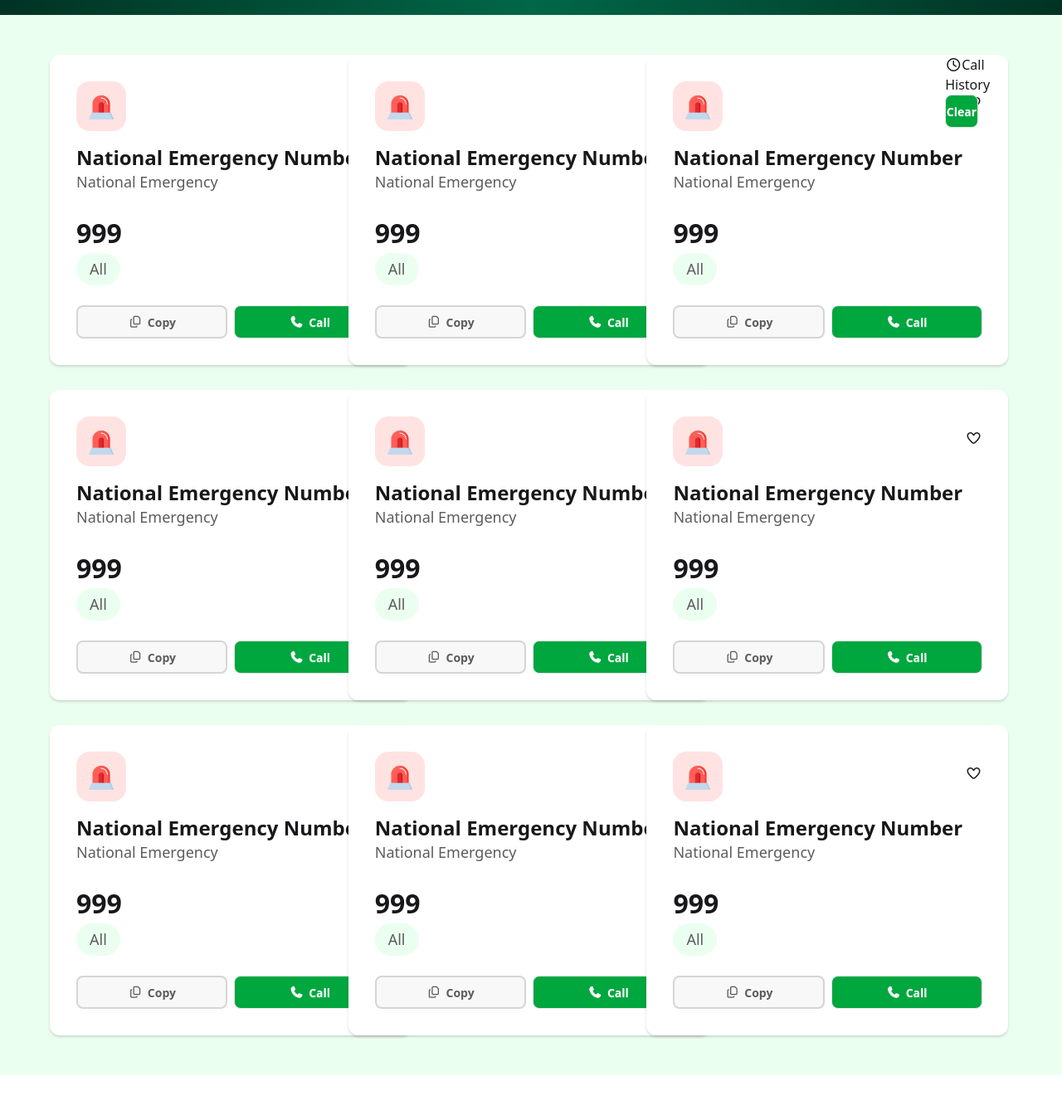
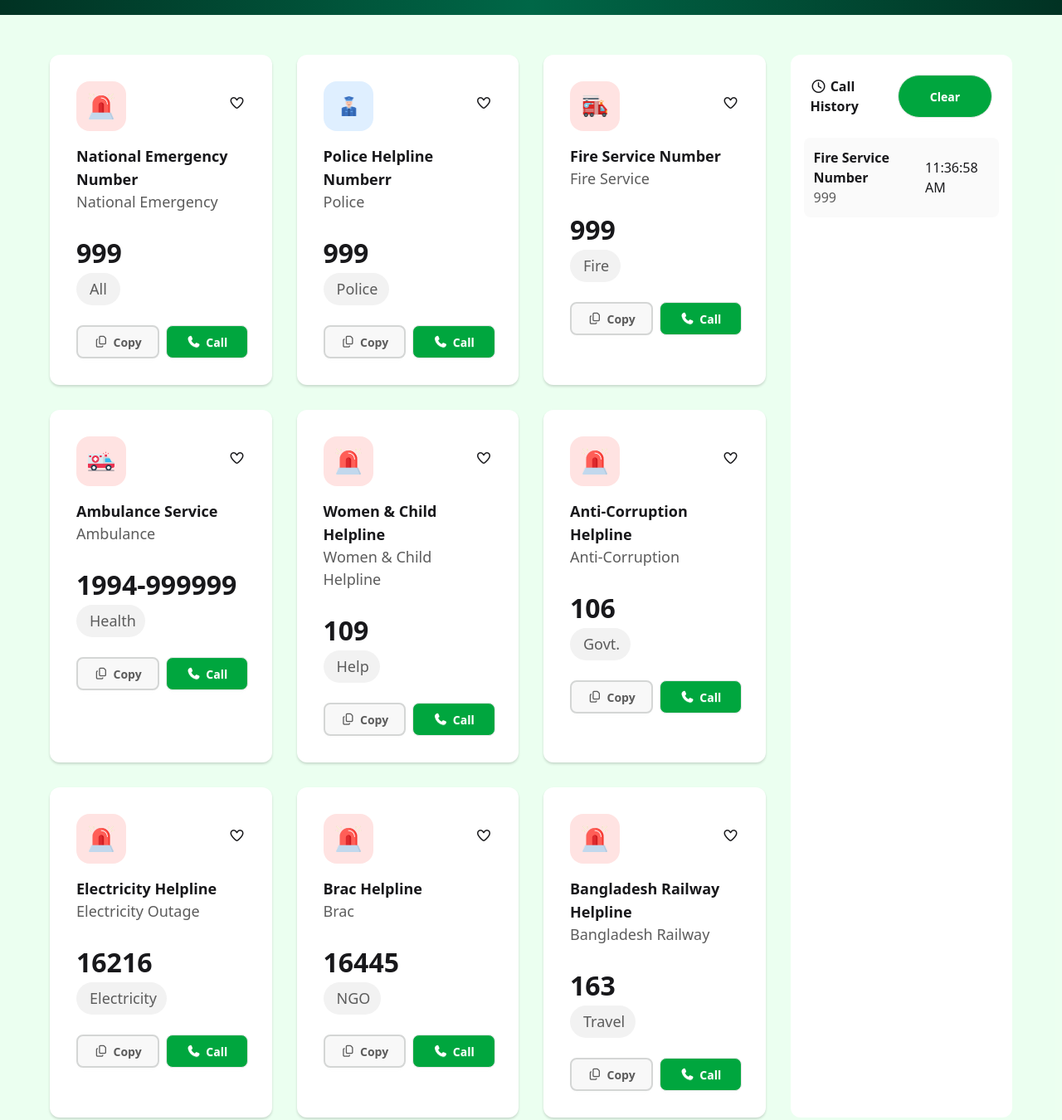
Before and after one commit to tayeeb-office/ph-mil05-mod28, a plain HTML site: page index.html in a window 1280 px wide. Shown: the part 310-1660 px from the top of the page at 83% size. Before the commit the page ends 1606 px from the top, so only its background shows below. Drawn offline with nearby package versions, Linux system fonts and the light colour scheme.

Commit message:
second commit

```diff
--- a/index.html
+++ b/index.html
@@ -68,13 +68,10 @@
     <!-- Cart Section  -->
     <main class="bg_color">
 
-        <section class="flex gap-[30px] mx-auto ">
-
-            <!-- Service Section  -->
-            <div class="my-[48px] grid grid-cols-3 gap-[30px]">
+        <section class=" w-[1120px] mx-auto py-[48px] grid grid-cols-4 gap-[30px] ">
 
                 <!-- National Emergency Number -->
-                <div class="shadow bg-white p-[32px] w-[436px] rounded-[12px]">
+                <div class="shadow bg-white p-[32px] rounded-[12px]">
                     <!-- Icons  -->
                     <div class="flex justify-between items-center">
                         <div class=" bg-[#FFE3E2] w-[60px] h-[60px] flex justify-center items-center rounded-[16px]"><img class="w-[32px] h-[32px]" src="assets/emergency.png" alt="emergency icon"></div>
@@ -82,13 +79,13 @@
                     </div>
                     <!-- Service headline  -->
                     <div class="mt-4">
-                        <h4 class="text-2xl font-bold">National Emergency Number</h4>
+                        <h4 class="text-lg font-bold">National Emergency Number</h4>
                         <p class="text-[18px] text-[#5C5C5C]">National Emergency</p>
                     </div>
                     <!-- Service number & category  -->
                     <div class="mt-6">
                         <h4 class="text-[32px] font-bold">999</h4>
-                        <div class="bg_color px-[16px] py-[6px] w-[53px] rounded-[9999px]"><p class="text-[18px] text-[#5C5C5C]" >All</p></div>
+                        <div class="bg-[#F2F2F2] px-[16px] py-[6px] w-[53px] rounded-[9999px]"><p class="text-[18px] text-[#5C5C5C]" >All</p></div>
                     </div>
                     <!-- Action Buttons  -->
                     <div class="flex gap-[8px] mt-6">
@@ -98,21 +95,21 @@
                 </div>
 
                 <!-- Police Helpline Number -->
-                <div class="shadow bg-white p-[32px] w-[436px] rounded-[12px]">
+                <div class="shadow bg-white p-[32px] rounded-[12px]">
                     <!-- Icons  -->
                     <div class="flex justify-between items-center">
-                        <div class=" bg-[#FFE3E2] w-[60px] h-[60px] flex justify-center items-center rounded-[16px]"><img class="w-[32px] h-[32px]" src="assets/emergency.png" alt="emergency icon"></div>
+                        <div class=" bg-[#DFEFFF] w-[60px] h-[60px] flex justify-center items-center rounded-[16px]"><img class="w-[32px] h-[32px]" src="assets/police.png" alt="emergency icon"></div>
                         <i class="fa-regular fa-heart h-[24px]"></i>
                     </div>
                     <!-- Service headline  -->
                     <div class="mt-4">
-                        <h4 class="text-2xl font-bold">National Emergency Number</h4>
-                        <p class="text-[18px] text-[#5C5C5C]">National Emergency</p>
+                        <h4 class="text-lg font-bold">Police Helpline Numberr</h4>
+                        <p class="text-[18px] text-[#5C5C5C]">Police</p>
                     </div>
                     <!-- Service number & category  -->
                     <div class="mt-6">
                         <h4 class="text-[32px] font-bold">999</h4>
-                        <div class="bg_color px-[16px] py-[6px] w-[53px] rounded-[9999px]"><p class="text-[18px] text-[#5C5C5C]" >All</p></div>
+                        <div class="bg-[#F2F2F2] px-[16px] py-[6px] w-[79px] rounded-[9999px]"><p class="text-[18px] text-[#5C5C5C]" >Police</p></div>
                     </div>
                     <!-- Action Buttons  -->
                     <div class="flex gap-[8px] mt-6">
@@ -122,21 +119,21 @@
                 </div>
 
                 <!-- Fire Service Number -->
-                <div class="shadow bg-white p-[32px] w-[436px] rounded-[12px]">
+                <div class="shadow bg-white p-[32px] rounded-[12px]">
                     <!-- Icons  -->
                     <div class="flex justify-between items-center">
-                        <div class=" bg-[#FFE3E2] w-[60px] h-[60px] flex justify-center items-center rounded-[16px]"><img class="w-[32px] h-[32px]" src="assets/emergency.png" alt="emergency icon"></div>
+                        <div class=" bg-[#FFE3E2] w-[60px] h-[60px] flex justify-center items-center rounded-[16px]"><img class="w-[32px] h-[32px]" src="assets/fire-service.png" alt="emergency icon"></div>
                         <i class="fa-regular fa-heart h-[24px]"></i>
                     </div>
                     <!-- Service headline  -->
                     <div class="mt-4">
-                        <h4 class="text-2xl font-bold">National Emergency Number</h4>
-                        <p class="text-[18px] text-[#5C5C5C]">National Emergency</p>
+                        <h4 class="text-lg font-bold">Fire Service Number</h4>
+                        <p class="text-[18px] text-[#5C5C5C]">Fire Service</p>
                     </div>
                     <!-- Service number & category  -->
                     <div class="mt-6">
                         <h4 class="text-[32px] font-bold">999</h4>
-                        <div class="bg_color px-[16px] py-[6px] w-[53px] rounded-[9999px]"><p class="text-[18px] text-[#5C5C5C]" >All</p></div>
+                        <div class="bg-[#F2F2F2] px-[16px] py-[6px] w-[61px] rounded-[9999px]"><p class="text-[18px] text-[#5C5C5C]" >Fire</p></div>
                     </div>
                     <!-- Action Buttons  -->
                     <div class="flex gap-[8px] mt-6">
@@ -145,22 +142,37 @@
                     </div>
                 </div>
 
+                <!-- History Section  -->
+                <div class="row-span-3 bg-white rounded-[12px]">
+                <div class="flex justify-between items-center mx-[24px] mt-[24px]">
+                    <h4 class="font-bold"><i class="fa-regular fa-clock"></i> Call History</h4>
+                    <button class="btn btn_clear">Clear</button>
+                </div>
+                <div class="flex justify-between items-center mt-[24px] mx-[16px] p-[12px] bg-[#fafafa] rounded-[8px]">
+                    <div>
+                        <h5 class=" font-bold">Fire Service Number</h5>
+                        <p class=" text-[#5C5C5C]">999</p>
+                    </div>
+                    <p class="">11:36:58 AM</p>
+                </div>
+                </div>
+
                 <!-- Ambulance Service -->
-                <div class="shadow bg-white p-[32px] w-[436px] rounded-[12px]">
+                <div class="shadow bg-white p-[32px] rounded-[12px]">
                     <!-- Icons  -->
                     <div class="flex justify-between items-center">
-                        <div class=" bg-[#FFE3E2] w-[60px] h-[60px] flex justify-center items-center rounded-[16px]"><img class="w-[32px] h-[32px]" src="assets/emergency.png" alt="emergency icon"></div>
+                        <div class=" bg-[#FFE3E2] w-[60px] h-[60px] flex justify-center items-center rounded-[16px]"><img class="w-[32px] h-[32px]" src="assets/ambulance.png" alt="emergency icon"></div>
                         <i class="fa-regular fa-heart h-[24px]"></i>
                     </div>
                     <!-- Service headline  -->
                     <div class="mt-4">
-                        <h4 class="text-2xl font-bold">National Emergency Number</h4>
-                        <p class="text-[18px] text-[#5C5C5C]">National Emergency</p>
+                        <h4 class="text-lg font-bold">Ambulance Service</h4>
+                        <p class="text-[18px] text-[#5C5C5C]">Ambulance</p>
                     </div>
                     <!-- Service number & category  -->
                     <div class="mt-6">
-                        <h4 class="text-[32px] font-bold">999</h4>
-                        <div class="bg_color px-[16px] py-[6px] w-[53px] rounded-[9999px]"><p class="text-[18px] text-[#5C5C5C]" >All</p></div>
+                        <h4 class="text-[32px] font-bold">1994-999999</h4>
+                        <div class="bg-[#F2F2F2] px-[16px] py-[6px] w-[83px] rounded-[9999px]"><p class="text-[18px] text-[#5C5C5C]" >Health</p></div>
                     </div>
                     <!-- Action Buttons  -->
                     <div class="flex gap-[8px] mt-6">
@@ -170,7 +182,7 @@
                 </div>
 
                 <!-- Women & Child Helpline -->
-                <div class="shadow bg-white p-[32px] w-[436px] rounded-[12px]">
+                <div class="shadow bg-white p-[32px] rounded-[12px]">
                     <!-- Icons  -->
                     <div class="flex justify-between items-center">
                         <div class=" bg-[#FFE3E2] w-[60px] h-[60px] flex justify-center items-center rounded-[16px]"><img class="w-[32px] h-[32px]" src="assets/emergency.png" alt="emergency icon"></div>
@@ -178,13 +190,13 @@
                     </div>
                     <!-- Service headline  -->
                     <div class="mt-4">
-                        <h4 class="text-2xl font-bold">National Emergency Number</h4>
-                        <p class="text-[18px] text-[#5C5C5C]">National Emergency</p>
+                        <h4 class="text-lg font-bold">Women & Child Helpline</h4>
+                        <p class="text-[18px] text-[#5C5C5C]">Women & Child Helpline</p>
                     </div>
                     <!-- Service number & category  -->
                     <div class="mt-6">
-                        <h4 class="text-[32px] font-bold">999</h4>
-                        <div class="bg_color px-[16px] py-[6px] w-[53px] rounded-[9999px]"><p class="text-[18px] text-[#5C5C5C]" >All</p></div>
+                        <h4 class="text-[32px] font-bold">109</h4>
+                        <div class="bg-[#F2F2F2] px-[16px] py-[6px] w-[68px] rounded-[9999px]"><p class="text-[18px] text-[#5C5C5C]" >Help</p></div>
                     </div>
                     <!-- Action Buttons  -->
                     <div class="flex gap-[8px] mt-6">
@@ -194,7 +206,7 @@
                 </div>
 
                 <!-- Anti-Corruption Helpline -->
-                <div class="shadow bg-white p-[32px] w-[436px] rounded-[12px]">
+                <div class="shadow bg-white p-[32px] rounded-[12px]">
                     <!-- Icons  -->
                     <div class="flex justify-between items-center">
                         <div class=" bg-[#FFE3E2] w-[60px] h-[60px] flex justify-center items-center rounded-[16px]"><img class="w-[32px] h-[32px]" src="assets/emergency.png" alt="emergency icon"></div>
@@ -202,13 +214,13 @@
                     </div>
                     <!-- Service headline  -->
                     <div class="mt-4">
-                        <h4 class="text-2xl font-bold">National Emergency Number</h4>
-                        <p class="text-[18px] text-[#5C5C5C]">National Emergency</p>
+                        <h4 class="text-lg font-bold">Anti-Corruption Helpline</h4>
+                        <p class="text-[18px] text-[#5C5C5C]">Anti-Corruption</p>
                     </div>
                     <!-- Service number & category  -->
                     <div class="mt-6">
-                        <h4 class="text-[32px] font-bold">999</h4>
-                        <div class="bg_color px-[16px] py-[6px] w-[53px] rounded-[9999px]"><p class="text-[18px] text-[#5C5C5C]" >All</p></div>
+                        <h4 class="text-[32px] font-bold">106</h4>
+                        <div class="bg-[#F2F2F2] px-[16px] py-[6px] w-[73px] rounded-[9999px]"><p class="text-[18px] text-[#5C5C5C]" >Govt.</p></div>
                     </div>
                     <!-- Action Buttons  -->
                     <div class="flex gap-[8px] mt-6">
@@ -218,7 +230,7 @@
                 </div>
 
                 <!-- Electricity Helpline -->
-                <div class="shadow bg-white p-[32px] w-[436px] rounded-[12px]">
+                <div class="shadow bg-white p-[32px] rounded-[12px]">
                     <!-- Icons  -->
                     <div class="flex justify-between items-center">
                         <div class=" bg-[#FFE3E2] w-[60px] h-[60px] flex justify-center items-center rounded-[16px]"><img class="w-[32px] h-[32px]" src="assets/emergency.png" alt="emergency icon"></div>
@@ -226,13 +238,13 @@
                     </div>
                     <!-- Service headline  -->
                     <div class="mt-4">
-                        <h4 class="text-2xl font-bold">National Emergency Number</h4>
-                        <p class="text-[18px] text-[#5C5C5C]">National Emergency</p>
+                        <h4 class="text-lg font-bold">Electricity Helpline</h4>
+                        <p class="text-[18px] text-[#5C5C5C]">Electricity Outage</p>
                     </div>
                     <!-- Service number & category  -->
                     <div class="mt-6">
-                        <h4 class="text-[32px] font-bold">999</h4>
-                        <div class="bg_color px-[16px] py-[6px] w-[53px] rounded-[9999px]"><p class="text-[18px] text-[#5C5C5C]" >All</p></div>
+                        <h4 class="text-[32px] font-bold">16216</h4>
+                        <div class="bg-[#F2F2F2] px-[16px] py-[6px] w-[109px] rounded-[9999px]"><p class="text-[18px] text-[#5C5C5C]" >Electricity</p></div>
                     </div>
                     <!-- Action Buttons  -->
                     <div class="flex gap-[8px] mt-6">
@@ -242,7 +254,7 @@
                 </div>
 
                 <!-- BRAC Helpline -->
-                <div class="shadow bg-white p-[32px] w-[436px] rounded-[12px]">
+                <div class="shadow bg-white p-[32px] rounded-[12px]">
                     <!-- Icons  -->
                     <div class="flex justify-between items-center">
                         <div class=" bg-[#FFE3E2] w-[60px] h-[60px] flex justify-center items-center rounded-[16px]"><img class="w-[32px] h-[32px]" src="assets/emergency.png" alt="emergency icon"></div>
@@ -250,13 +262,13 @@
                     </div>
                     <!-- Service headline  -->
                     <div class="mt-4">
-                        <h4 class="text-2xl font-bold">National Emergency Number</h4>
-                        <p class="text-[18px] text-[#5C5C5C]">National Emergency</p>
+                        <h4 class="text-lg font-bold">Brac Helpline</h4>
+                        <p class="text-[18px] text-[#5C5C5C]">Brac</p>
                     </div>
                     <!-- Service number & category  -->
                     <div class="mt-6">
-                        <h4 class="text-[32px] font-bold">999</h4>
-                        <div class="bg_color px-[16px] py-[6px] w-[53px] rounded-[9999px]"><p class="text-[18px] text-[#5C5C5C]" >All</p></div>
+                        <h4 class="text-[32px] font-bold">16445</h4>
+                        <div class="bg-[#F2F2F2] px-[16px] py-[6px] w-[69px] rounded-[9999px]"><p class="text-[18px] text-[#5C5C5C]" >NGO</p></div>
                     </div>
                     <!-- Action Buttons  -->
                     <div class="flex gap-[8px] mt-6">
@@ -266,7 +278,7 @@
                 </div>
 
                 <!-- Bangladesh Railway Helpline  -->
-                <div class="shadow bg-white p-[32px] w-[436px] rounded-[12px]">
+                <div class="shadow bg-white p-[32px] rounded-[12px]">
                     <!-- Icons  -->
                     <div class="flex justify-between items-center">
                         <div class=" bg-[#FFE3E2] w-[60px] h-[60px] flex justify-center items-center rounded-[16px]"><img class="w-[32px] h-[32px]" src="assets/emergency.png" alt="emergency icon"></div>
@@ -274,13 +286,13 @@
                     </div>
                     <!-- Service headline  -->
                     <div class="mt-4">
-                        <h4 class="text-2xl font-bold">National Emergency Number</h4>
-                        <p class="text-[18px] text-[#5C5C5C]">National Emergency</p>
+                        <h4 class="text-lg font-bold">Bangladesh Railway Helpline</h4>
+                        <p class="text-[18px] text-[#5C5C5C]">Bangladesh Railway</p>
                     </div>
                     <!-- Service number & category  -->
                     <div class="mt-6">
-                        <h4 class="text-[32px] font-bold">999</h4>
-                        <div class="bg_color px-[16px] py-[6px] w-[53px] rounded-[9999px]"><p class="text-[18px] text-[#5C5C5C]" >All</p></div>
+                        <h4 class="text-[32px] font-bold">163</h4>
+                        <div class="bg-[#F2F2F2] px-[16px] py-[6px] w-[79px] rounded-[9999px]"><p class="text-[18px] text-[#5C5C5C]" >Travel</p></div>
                     </div>
                     <!-- Action Buttons  -->
                     <div class="flex gap-[8px] mt-6">
@@ -289,18 +301,6 @@
                     </div>
                 </div>
 
-            </div>
-
-            <!-- History Section  -->
-            <div class="my-[48px]">
-                <div>
-                    <h4><i class="fa-regular fa-clock"></i>Call History</h4>
-                    <button class="btn btn_call">Clear</button>
-                </div>
-                <div>
-                    <div></div>
-                </div>
-            </div>
         </section>
     </main>
 
--- a/style.css
+++ b/style.css
@@ -24,6 +24,14 @@
     background-color: #00A63E;
 }
 
+.btn_clear{
+    border-radius: 50px;
+    color: white;
+    width: 114px;
+    background-color: #00A63E;
+    height: 52px;
+}
+
 main section{
     width: calc(100% - 120px);
 }
```
